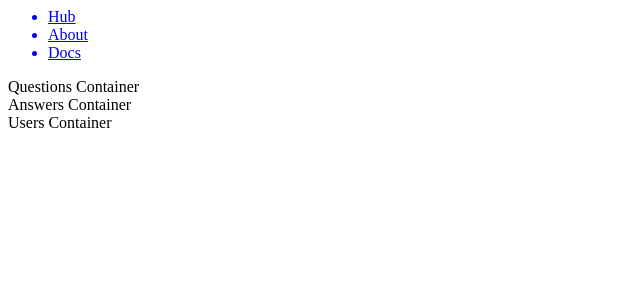
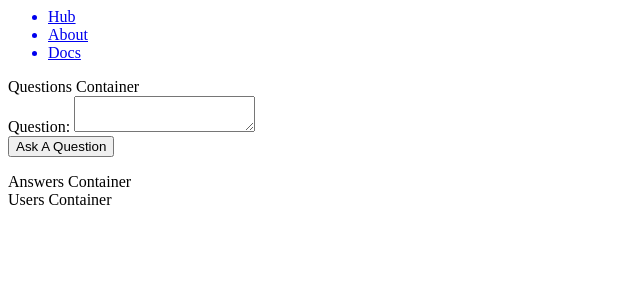
Before and after one commit to DSJR1284/code_hub_client, a React (Create React App) app: page / in a window 1280 px wide. Shown: the top 300 px of the page, without its empty margins (0-640 px from the left). Built offline with nearby package versions, Linux system fonts and the light colour scheme; no server answers.

Commit message:
mounted question form and test input value

```diff
--- a/src/componets/QuestionForm.js
+++ b/src/componets/QuestionForm.js
@@ -11,10 +11,11 @@ class QuestionForm extends Component {
     }
 
     handleChange = e => {
-        const {name, value} = e.target
-        this.setState({
-            [name]: value
-        })
+        console.log(e.target.value)
+        // const {name, value} = e.target
+        // this.setState({
+        //     [name]: value
+        // })
     }
 
     handleSubmit = e => {
@@ -27,6 +28,7 @@ class QuestionForm extends Component {
             <form onSubmit={this.handleSubmit}>
                 <label> Question: </label>
                 <textarea type='text' value={this.state.problem} onChange={this.handleChange} name="problem"/>
+                < br />
                 <input type="hidden" defaultValue={2} onChange={this.handleChange}  name="user_id"/>
                 <input type='submit' value="Ask A Question"/>
             </form>
--- a/src/componets/QuestionsContainer.js
+++ b/src/componets/QuestionsContainer.js
@@ -2,6 +2,7 @@ import React, { Component } from 'react'
 import { connect } from 'react-redux'
 
 import { fetchQuestions } from '../actions/questionsAction'
+import QuestionForm from './QuestionForm'
 
 class QuestionsContainer extends Component {
 
@@ -13,6 +14,7 @@ class QuestionsContainer extends Component {
         return (
             <div>
                 Questions Container
+                <QuestionForm />
             </div>
         )
     }
```
